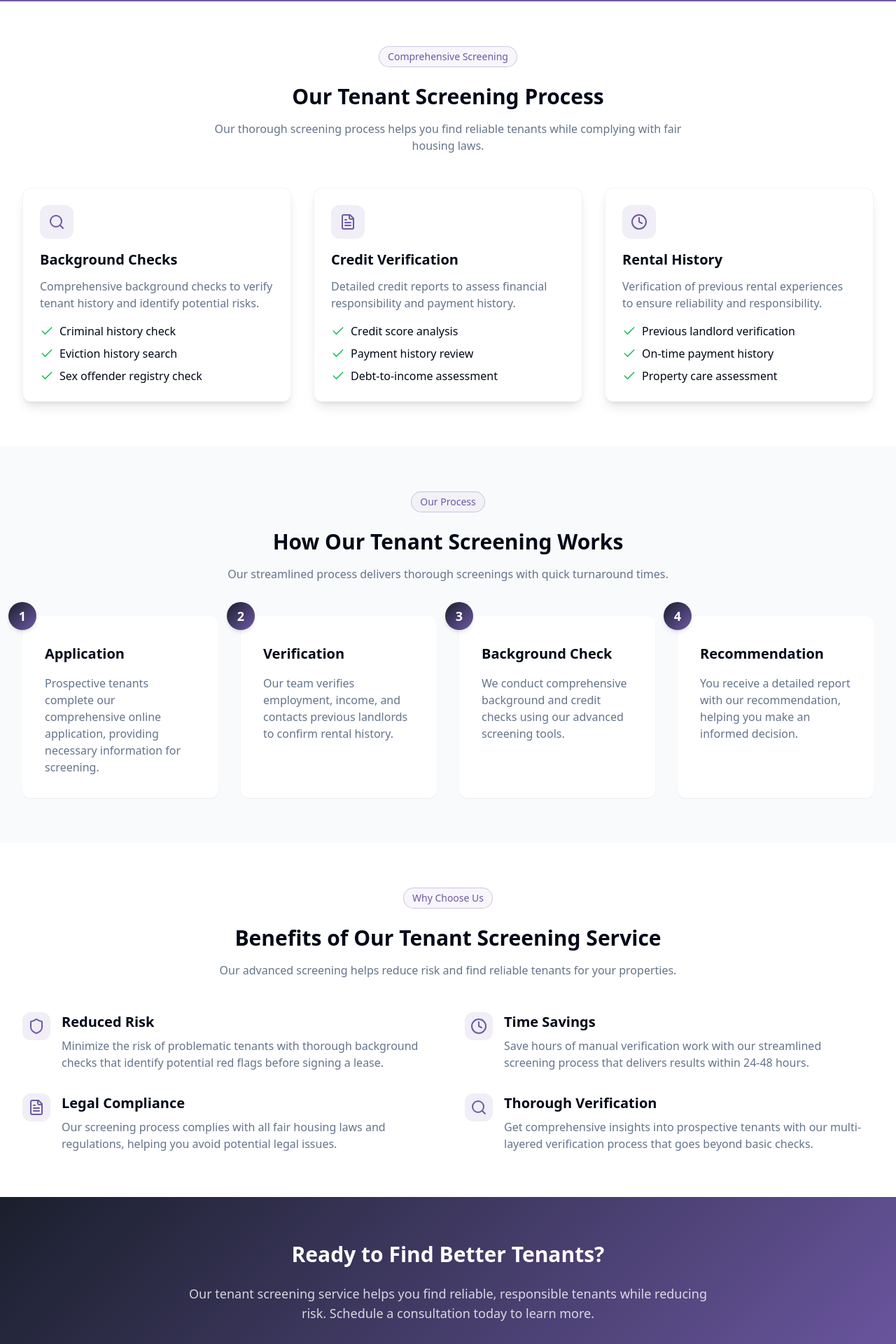
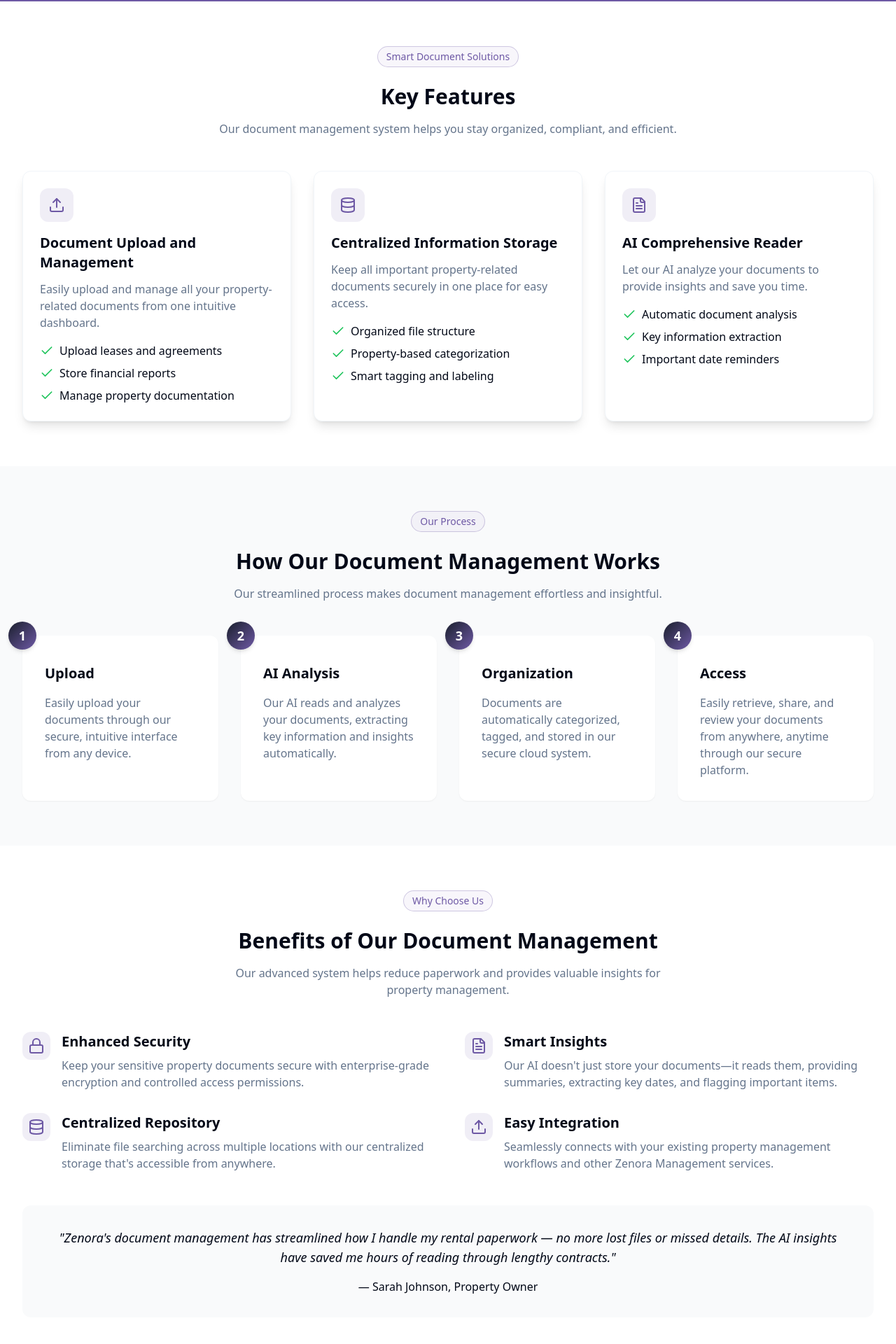
Before and after one commit to Zenora-Management/zenora-management, a React (Vite) app: page /document-management/details in a window 1280 px wide. Shown: the part 660-2580 px from the top of the page at 70% size. Built offline with nearby package versions, Linux system fonts and the light colour scheme.

Commit message:
Fix: Update Document Management detail page
Update the Document Management detail page to reflect the new content and design specifications.

```diff
--- a/src/pages/TenantScreeningDetail.tsx
+++ b/src/pages/TenantScreeningDetail.tsx
@@ -2,7 +2,7 @@
 import Navbar from "@/components/layout/Navbar";
 import Footer from "@/components/layout/Footer";
 import { ZenoraButton } from "@/components/ui/button-zenora";
-import { Check, Calendar, ChevronRight, Shield, Search, FileText, Clock } from "lucide-react";
+import { Check, Calendar, ChevronRight, FileText, Upload, Database, Lock } from "lucide-react";
 import { Link } from "react-router-dom";
 
 const TenantScreeningDetail = () => {
@@ -18,13 +18,13 @@ const TenantScreeningDetail = () => {
             <div className="flex flex-col md:flex-row items-center gap-12">
               <div className="md:w-1/2">
                 <div className="inline-flex items-center rounded-full border border-zenora-light/30 bg-zenora-light/5 px-3 py-1 text-sm backdrop-blur-sm mb-6">
-                  <span className="font-medium">Reliable Screening</span>
+                  <span className="font-medium">Smart Document Solution</span>
                 </div>
                 <h1 className="text-4xl md:text-5xl font-bold mb-6">
-                  Comprehensive Tenant Screening
+                  Document Understanding & Storage
                 </h1>
                 <p className="text-lg mb-8 text-white/80">
-                  Our advanced tenant screening service helps you find reliable, responsible tenants while minimizing risk. We use AI-enhanced background checks to ensure thorough vetting.
+                  Effortlessly handle, organize, and access all your property documents in one secure, centralized location. Powered by Zenora Management's AI Comprehensive Reader, our system not only stores your documents but also understands and extracts key insights.
                 </p>
                 <div className="flex flex-wrap gap-4">
                   <Link to="/contact?subject=demo">
@@ -42,8 +42,8 @@ const TenantScreeningDetail = () => {
               <div className="md:w-1/2">
                 <div className="rounded-xl overflow-hidden shadow-xl">
                   <img
-                    src="https://images.unsplash.com/photo-1579389083078-4e7018379f7e?auto=format&fit=crop&q=80&w=800&h=500"
-                    alt="Tenant Screening"
+                    src="https://images.unsplash.com/photo-1498050108023-c5249f4df085?auto=format&fit=crop&q=80&w=800&h=500"
+                    alt="Document Management"
                     className="w-full h-auto"
                   />
                 </div>
@@ -57,37 +57,61 @@ const TenantScreeningDetail = () => {
           <div className="zenora-container">
             <div className="text-center mb-12">
               <div className="inline-flex items-center rounded-full border border-zenora-purple/30 bg-zenora-purple/5 px-3 py-1 text-sm text-zenora-purple backdrop-blur-sm mb-6">
-                <span className="font-medium">Comprehensive Screening</span>
+                <span className="font-medium">Smart Document Solutions</span>
               </div>
               <h2 className="text-3xl font-bold mb-4">
-                Our Tenant Screening Process
+                Key Features
               </h2>
               <p className="text-muted-foreground max-w-2xl mx-auto">
-                Our thorough screening process helps you find reliable tenants while complying with fair housing laws.
+                Our document management system helps you stay organized, compliant, and efficient.
               </p>
             </div>
 
             <div className="grid grid-cols-1 md:grid-cols-3 gap-8">
               <div className="zenora-card p-6">
                 <div className="h-12 w-12 bg-zenora-purple/10 rounded-lg flex items-center justify-center mb-4">
-                  <Search className="h-6 w-6 text-zenora-purple" />
+                  <Upload className="h-6 w-6 text-zenora-purple" />
                 </div>
-                <h3 className="text-xl font-bold mb-3">Background Checks</h3>
+                <h3 className="text-xl font-bold mb-3">Document Upload and Management</h3>
                 <p className="text-muted-foreground mb-4">
-                  Comprehensive background checks to verify tenant history and identify potential risks.
+                  Easily upload and manage all your property-related documents from one intuitive dashboard.
                 </p>
                 <ul className="space-y-2">
                   <li className="flex items-start">
                     <Check className="h-5 w-5 text-green-500 mt-0.5 mr-2 flex-shrink-0" />
-                    <span>Criminal history check</span>
+                    <span>Upload leases and agreements</span>
                   </li>
                   <li className="flex items-start">
                     <Check className="h-5 w-5 text-green-500 mt-0.5 mr-2 flex-shrink-0" />
-                    <span>Eviction history search</span>
+                    <span>Store financial reports</span>
                   </li>
                   <li className="flex items-start">
                     <Check className="h-5 w-5 text-green-500 mt-0.5 mr-2 flex-shrink-0" />
-                    <span>Sex offender registry check</span>
+                    <span>Manage property documentation</span>
+                  </li>
+                </ul>
+              </div>
+
+              <div className="zenora-card p-6">
+                <div className="h-12 w-12 bg-zenora-purple/10 rounded-lg flex items-center justify-center mb-4">
+                  <Database className="h-6 w-6 text-zenora-purple" />
+                </div>
+                <h3 className="text-xl font-bold mb-3">Centralized Information Storage</h3>
+                <p className="text-muted-foreground mb-4">
+                  Keep all important property-related documents securely in one place for easy access.
+                </p>
+                <ul className="space-y-2">
+                  <li className="flex items-start">
+                    <Check className="h-5 w-5 text-green-500 mt-0.5 mr-2 flex-shrink-0" />
+                    <span>Organized file structure</span>
+                  </li>
+                  <li className="flex items-start">
+                    <Check className="h-5 w-5 text-green-500 mt-0.5 mr-2 flex-shrink-0" />
+                    <span>Property-based categorization</span>
+                  </li>
+                  <li className="flex items-start">
+                    <Check className="h-5 w-5 text-green-500 mt-0.5 mr-2 flex-shrink-0" />
+                    <span>Smart tagging and labeling</span>
                   </li>
                 </ul>
               </div>
@@ -96,46 +120,22 @@ const TenantScreeningDetail = () => {
                 <div className="h-12 w-12 bg-zenora-purple/10 rounded-lg flex items-center justify-center mb-4">
                   <FileText className="h-6 w-6 text-zenora-purple" />
                 </div>
-                <h3 className="text-xl font-bold mb-3">Credit Verification</h3>
+                <h3 className="text-xl font-bold mb-3">AI Comprehensive Reader</h3>
                 <p className="text-muted-foreground mb-4">
-                  Detailed credit reports to assess financial responsibility and payment history.
+                  Let our AI analyze your documents to provide insights and save you time.
                 </p>
                 <ul className="space-y-2">
                   <li className="flex items-start">
                     <Check className="h-5 w-5 text-green-500 mt-0.5 mr-2 flex-shrink-0" />
-                    <span>Credit score analysis</span>
+                    <span>Automatic document analysis</span>
                   </li>
                   <li className="flex items-start">
                     <Check className="h-5 w-5 text-green-500 mt-0.5 mr-2 flex-shrink-0" />
-                    <span>Payment history review</span>
+                    <span>Key information extraction</span>
                   </li>
                   <li className="flex items-start">
                     <Check className="h-5 w-5 text-green-500 mt-0.5 mr-2 flex-shrink-0" />
-                    <span>Debt-to-income assessment</span>
-                  </li>
-                </ul>
-              </div>
-
-              <div className="zenora-card p-6">
-                <div className="h-12 w-12 bg-zenora-purple/10 rounded-lg flex items-center justify-center mb-4">
-                  <Clock className="h-6 w-6 text-zenora-purple" />
-                </div>
-                <h3 className="text-xl font-bold mb-3">Rental History</h3>
-                <p className="text-muted-foreground mb-4">
-                  Verification of previous rental experiences to ensure reliability and responsibility.
-                </p>
-                <ul className="space-y-2">
-                  <li className="flex items-start">
-                    <Check className="h-5 w-5 text-green-500 mt-0.5 mr-2 flex-shrink-0" />
-                    <span>Previous landlord verification</span>
-                  </li>
-                  <li className="flex items-start">
-                    <Check className="h-5 w-5 text-green-500 mt-0.5 mr-2 flex-shrink-0" />
-                    <span>On-time payment history</span>
-                  </li>
-                  <li className="flex items-start">
-                    <Check className="h-5 w-5 text-green-500 mt-0.5 mr-2 flex-shrink-0" />
-                    <span>Property care assessment</span>
+                    <span>Important date reminders</span>
                   </li>
                 </ul>
               </div>
@@ -151,10 +151,10 @@ const TenantScreeningDetail = () => {
                 <span className="font-medium">Our Process</span>
               </div>
               <h2 className="text-3xl font-bold mb-4">
-                How Our Tenant Screening Works
+                How Our Document Management Works
               </h2>
               <p className="text-muted-foreground max-w-2xl mx-auto">
-                Our streamlined process delivers thorough screenings with quick turnaround times.
+                Our streamlined process makes document management effortless and insightful.
               </p>
             </div>
 
@@ -163,9 +163,9 @@ const TenantScreeningDetail = () => {
                 <div className="absolute -top-5 -left-5 h-10 w-10 bg-zenora-gradient rounded-full flex items-center justify-center text-white font-bold text-lg shadow-md">
                   1
                 </div>
-                <h3 className="text-xl font-bold mb-4 mt-2">Application</h3>
+                <h3 className="text-xl font-bold mb-4 mt-2">Upload</h3>
                 <p className="text-muted-foreground">
-                  Prospective tenants complete our comprehensive online application, providing necessary information for screening.
+                  Easily upload your documents through our secure, intuitive interface from any device.
                 </p>
               </div>
 
@@ -173,9 +173,9 @@ const TenantScreeningDetail = () => {
                 <div className="absolute -top-5 -left-5 h-10 w-10 bg-zenora-gradient rounded-full flex items-center justify-center text-white font-bold text-lg shadow-md">
                   2
                 </div>
-                <h3 className="text-xl font-bold mb-4 mt-2">Verification</h3>
+                <h3 className="text-xl font-bold mb-4 mt-2">AI Analysis</h3>
                 <p className="text-muted-foreground">
-                  Our team verifies employment, income, and contacts previous landlords to confirm rental history.
+                  Our AI reads and analyzes your documents, extracting key information and insights automatically.
                 </p>
               </div>
 
@@ -183,9 +183,9 @@ const TenantScreeningDetail = () => {
                 <div className="absolute -top-5 -left-5 h-10 w-10 bg-zenora-gradient rounded-full flex items-center justify-center text-white font-bold text-lg shadow-md">
                   3
                 </div>
-                <h3 className="text-xl font-bold mb-4 mt-2">Background Check</h3>
+                <h3 className="text-xl font-bold mb-4 mt-2">Organization</h3>
                 <p className="text-muted-foreground">
-                  We conduct comprehensive background and credit checks using our advanced screening tools.
+                  Documents are automatically categorized, tagged, and stored in our secure cloud system.
                 </p>
               </div>
 
@@ -193,9 +193,9 @@ const TenantScreeningDetail = () => {
                 <div className="absolute -top-5 -left-5 h-10 w-10 bg-zenora-gradient rounded-full flex items-center justify-center text-white font-bold text-lg shadow-md">
                   4
                 </div>
-                <h3 className="text-xl font-bold mb-4 mt-2">Recommendation</h3>
+                <h3 className="text-xl font-bold mb-4 mt-2">Access</h3>
                 <p className="text-muted-foreground">
-                  You receive a detailed report with our recommendation, helping you make an informed decision.
+                  Easily retrieve, share, and review your documents from anywhere, anytime through our secure platform.
                 </p>
               </div>
             </div>
@@ -210,34 +210,22 @@ const TenantScreeningDetail = () => {
                 <span className="font-medium">Why Choose Us</span>
               </div>
               <h2 className="text-3xl font-bold mb-4">
-                Benefits of Our Tenant Screening Service
+                Benefits of Our Document Management
               </h2>
               <p className="text-muted-foreground max-w-2xl mx-auto">
-                Our advanced screening helps reduce risk and find reliable tenants for your properties.
+                Our advanced system helps reduce paperwork and provides valuable insights for property management.
               </p>
             </div>
 
             <div className="grid grid-cols-1 md:grid-cols-2 gap-x-12 gap-y-8">
               <div className="flex items-start gap-4">
                 <div className="p-2 bg-zenora-purple/10 rounded-lg">
-                  <Shield className="h-6 w-6 text-zenora-purple" />
+                  <Lock className="h-6 w-6 text-zenora-purple" />
                 </div>
                 <div>
-                  <h3 className="text-xl font-bold mb-2">Reduced Risk</h3>
+                  <h3 className="text-xl font-bold mb-2">Enhanced Security</h3>
                   <p className="text-muted-foreground">
-                    Minimize the risk of problematic tenants with thorough background checks that identify potential red flags before signing a lease.
-                  </p>
-                </div>
-              </div>
-
-              <div className="flex items-start gap-4">
-                <div className="p-2 bg-zenora-purple/10 rounded-lg">
-                  <Clock className="h-6 w-6 text-zenora-purple" />
-                </div>
-                <div>
-                  <h3 className="text-xl font-bold mb-2">Time Savings</h3>
-                  <p className="text-muted-foreground">
-                    Save hours of manual verification work with our streamlined screening process that delivers results within 24-48 hours.
+                    Keep your sensitive property documents secure with enterprise-grade encryption and controlled access permissions.
                   </p>
                 </div>
               </div>
@@ -247,23 +235,45 @@ const TenantScreeningDetail = () => {
                   <FileText className="h-6 w-6 text-zenora-purple" />
                 </div>
                 <div>
-                  <h3 className="text-xl font-bold mb-2">Legal Compliance</h3>
+                  <h3 className="text-xl font-bold mb-2">Smart Insights</h3>
                   <p className="text-muted-foreground">
-                    Our screening process complies with all fair housing laws and regulations, helping you avoid potential legal issues.
+                    Our AI doesn't just store your documents—it reads them, providing summaries, extracting key dates, and flagging important items.
                   </p>
                 </div>
               </div>
 
               <div className="flex items-start gap-4">
                 <div className="p-2 bg-zenora-purple/10 rounded-lg">
-                  <Search className="h-6 w-6 text-zenora-purple" />
+                  <Database className="h-6 w-6 text-zenora-purple" />
                 </div>
                 <div>
-                  <h3 className="text-xl font-bold mb-2">Thorough Verification</h3>
+                  <h3 className="text-xl font-bold mb-2">Centralized Repository</h3>
                   <p className="text-muted-foreground">
-                    Get comprehensive insights into prospective tenants with our multi-layered verification process that goes beyond basic checks.
+                    Eliminate file searching across multiple locations with our centralized storage that's accessible from anywhere.
                   </p>
                 </div>
+              </div>
+
+              <div className="flex items-start gap-4">
+                <div className="p-2 bg-zenora-purple/10 rounded-lg">
+                  <Upload className="h-6 w-6 text-zenora-purple" />
+                </div>
+                <div>
+                  <h3 className="text-xl font-bold mb-2">Easy Integration</h3>
+                  <p className="text-muted-foreground">
+                    Seamlessly connects with your existing property management workflows and other Zenora Management services.
+                  </p>
+                </div>
+              </div>
+            </div>
+
+            {/* Testimonial */}
+            <div className="mt-12 bg-gray-50 dark:bg-zenora-dark/30 rounded-xl p-8">
+              <blockquote className="text-lg italic text-center">
+                "Zenora's document management has streamlined how I handle my rental paperwork — no more lost files or missed details. The AI insights have saved me hours of reading through lengthy contracts."
+              </blockquote>
+              <div className="mt-4 text-center">
+                <p className="font-medium">— Sarah Johnson, Property Owner</p>
               </div>
             </div>
           </div>
@@ -274,10 +284,10 @@ const TenantScreeningDetail = () => {
           <div className="zenora-container">
             <div className="text-center max-w-3xl mx-auto">
               <h2 className="text-3xl font-bold mb-6">
-                Ready to Find Better Tenants?
+                Ready to Streamline Your Document Management?
               </h2>
               <p className="text-lg mb-8 text-white/80">
-                Our tenant screening service helps you find reliable, responsible tenants while reducing risk. Schedule a consultation today to learn more.
+                Our document management system helps you organize, access, and gain insights from all your property documentation. Schedule a consultation today to learn more.
               </p>
               <div className="flex flex-wrap justify-center gap-4">
                 <Link to="/contact?subject=demo">
```
